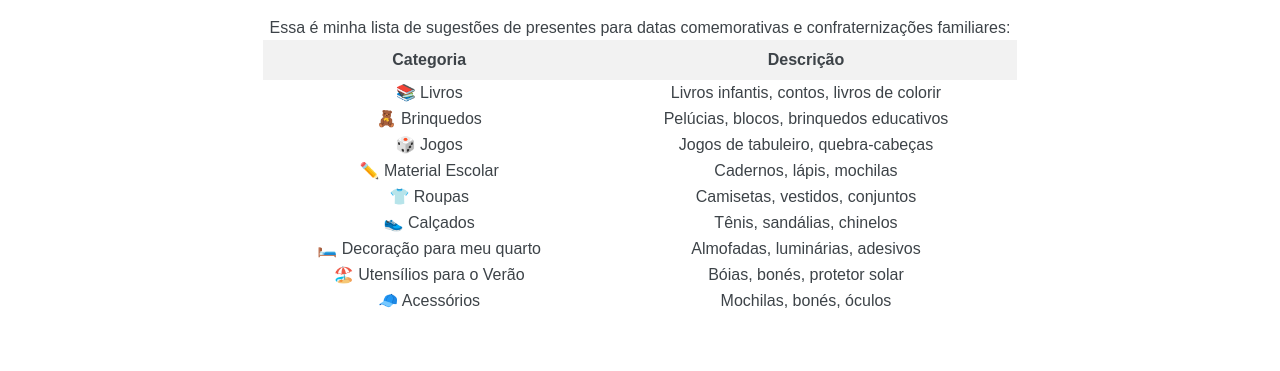
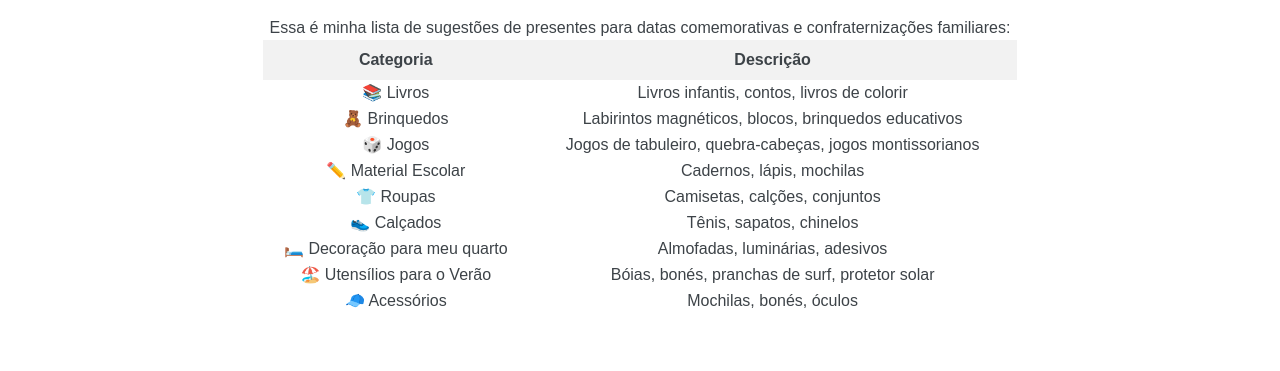
Before and after one commit to rafainfokid/rafainfokid.github.io, a plain HTML site: page presentes-v5.html in a window 1280 px wide. Shown: the part 172-543 px from the top of the page. Drawn offline with nearby package versions, Linux system fonts and the light colour scheme; no server answers.

Commit message:
Update presentes-v5.html

```diff
--- a/presentes-v5.html
+++ b/presentes-v5.html
@@ -58,12 +58,14 @@
       display: flex;
       flex-direction: column;
       align-items: center;
+      text-align: center;
     }
     .item img {
       width: 80px;
       height: 80px;
       object-fit: contain;
       margin-bottom: 10px;
+      display: block;
     }
     .grid {
       display: flex;
@@ -142,11 +144,11 @@
                         </tr>
                         <tr>
                           <td>🧸 Brinquedos</td>
-                          <td>Pelúcias, blocos, brinquedos educativos</td>
+                          <td>Labirintos magnéticos, blocos, brinquedos educativos</td>
                         </tr>
                         <tr>
                           <td>🎲 Jogos</td>
-                          <td>Jogos de tabuleiro, quebra-cabeças</td>
+                          <td>Jogos de tabuleiro, quebra-cabeças, jogos montissorianos</td>
                         </tr>
                         <tr>
                           <td>✏️ Material Escolar</td>
@@ -154,11 +156,11 @@
                         </tr>
                         <tr>
                           <td>👕 Roupas</td>
-                          <td>Camisetas, vestidos, conjuntos</td>
+                          <td>Camisetas, calções, conjuntos</td>
                         </tr>
                         <tr>
                           <td>👟 Calçados</td>
-                          <td>Tênis, sandálias, chinelos</td>
+                          <td>Tênis, sapatos, chinelos</td>
                         </tr>
                         <tr>
                           <td>🛏️ Decoração para meu quarto</td>
@@ -166,7 +168,7 @@
                         </tr>
                         <tr>
                           <td>🏖️ Utensílios para o Verão</td>
-                          <td>Bóias, bonés, protetor solar</td>
+                          <td>Bóias, bonés, pranchas de surf, protetor solar</td>
                         </tr>
                         <tr>
                           <td>🧢 Acessórios</td>
```
